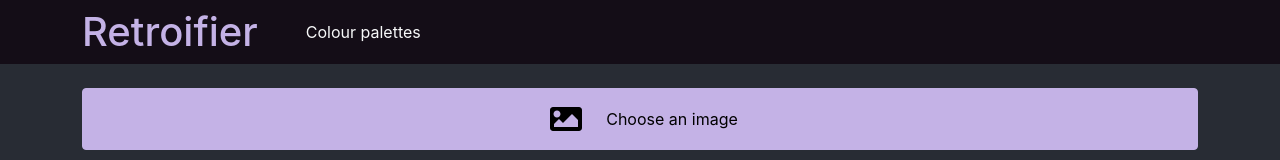
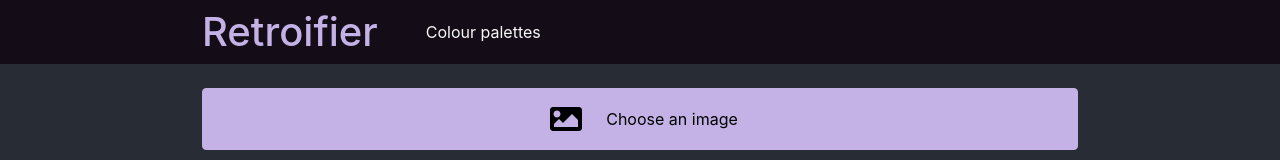
Before and after one commit to olivvybee/gbc-retroifier, a React (Create React App) app: page / in a window 1280 px wide. Shown: the top 160 px of the page. Built offline with nearby package versions, Linux system fonts and the light colour scheme.

Commit message:
Set the max width of the app to 900px

```diff
--- a/src/custom.scss
+++ b/src/custom.scss
@@ -2,3 +2,11 @@
 $body-color: #ffffff;
 
 $primary: #c4b2e6;
+
+$container-max-widths: (
+  sm: 540px,
+  md: 720px,
+  lg: 900px,
+  xl: 900px,
+  xxl: 900px,
+) !default;
```
